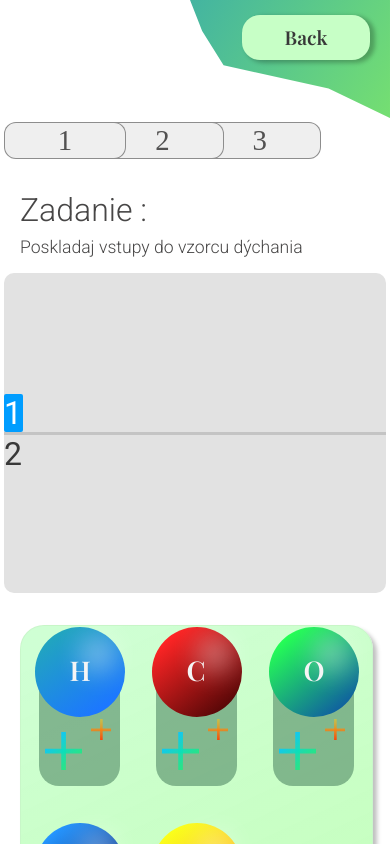
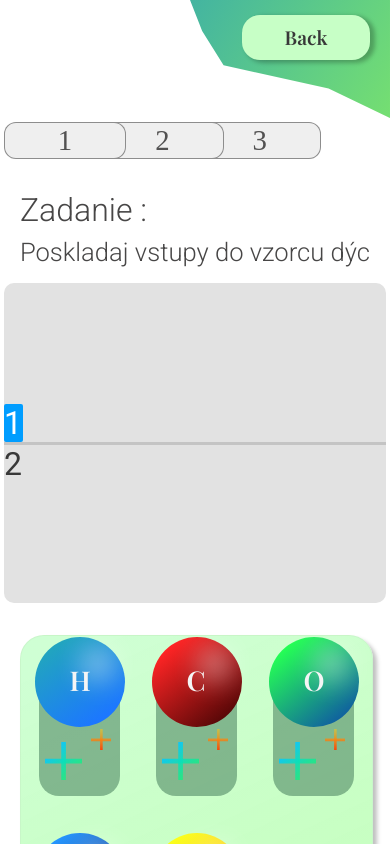
Before and after one commit to smravec/Photosynthesis-Breathing-React-Website, a React (Create React App) app: page /demo in a window 390 px wide. Shown: the top 844 px of the page. Built offline with nearby package versions, Linux system fonts and the light colour scheme.

Commit message:
Bigger font size on Assignment text

```diff
--- a/src/components/DemoPageComponents/AssignmentText.module.css
+++ b/src/components/DemoPageComponents/AssignmentText.module.css
@@ -36,6 +36,7 @@
 
     padding: 0.5rem;
 
+    overflow: scroll;
 }
 
 
@@ -58,24 +59,7 @@
 
 @media screen and (max-width:600px){
     .AssignmentText span{
-        font-size: 1.65rem;
+        font-size: 1.6rem;
+        white-space: nowrap;
     }
 }
-
-@media screen and (max-width:500px){
-    .AssignmentText span{
-        font-size: 1.3rem;
-    }
-}
-
-@media screen and (max-width:400px){
-    .AssignmentText span{
-        font-size: 1.1rem;
-    }
-}
-
-@media screen and (max-width:350px){
-    .AssignmentText span{
-        font-size: 0.94rem;
-    }
-}
--- a/src/index.css
+++ b/src/index.css
@@ -6,22 +6,3 @@
   font-family: "Roboto",sans-serif;
 
 }
-
-/* Custom Scrollbar */
-::-webkit-scrollbar {
-  width: 10px;
-}
-
-::-webkit-scrollbar-track {
-  background: #ddcece;
-}
-
-::-webkit-scrollbar-thumb {
-  background: rgba(15, 232, 156, 0.882);
-
-  border-radius: 10px;
-}
-
-::-webkit-scrollbar-thumb:hover {
-  background: rgb(10, 110, 57);
-}
```
